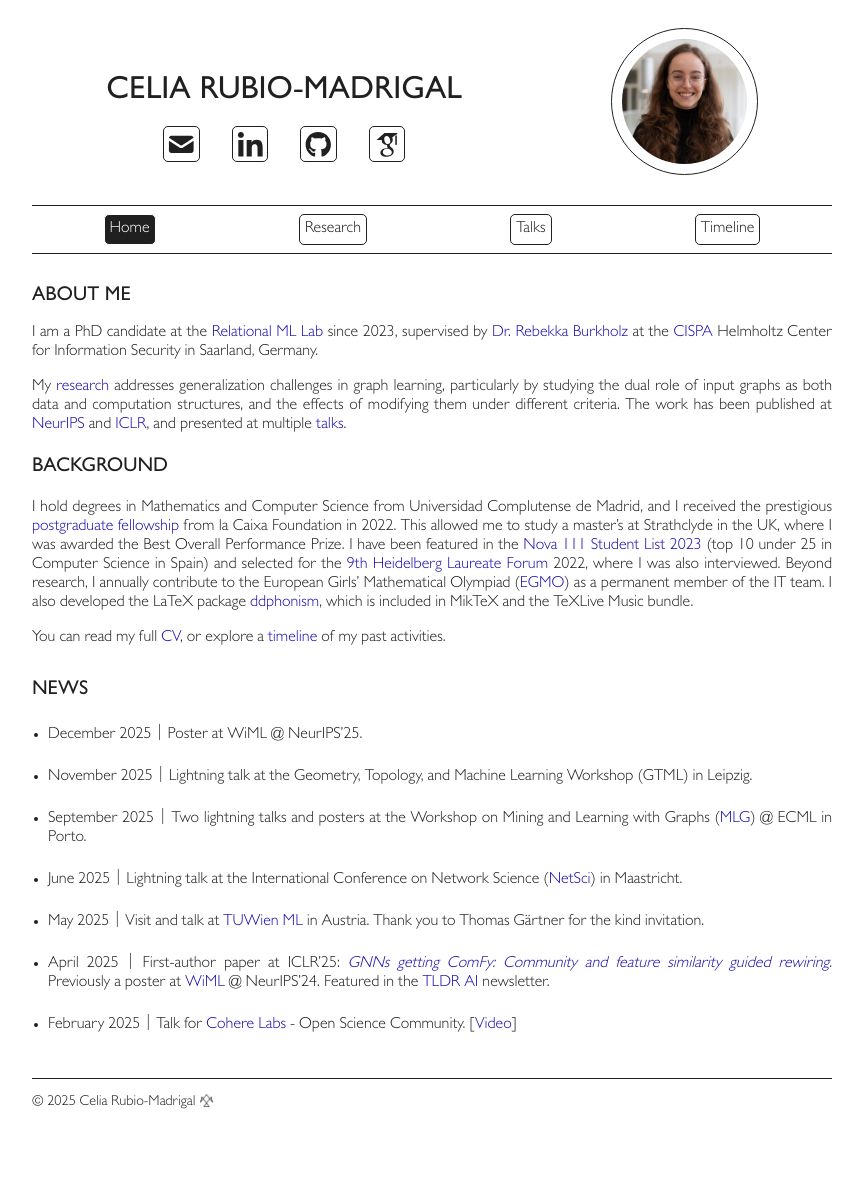
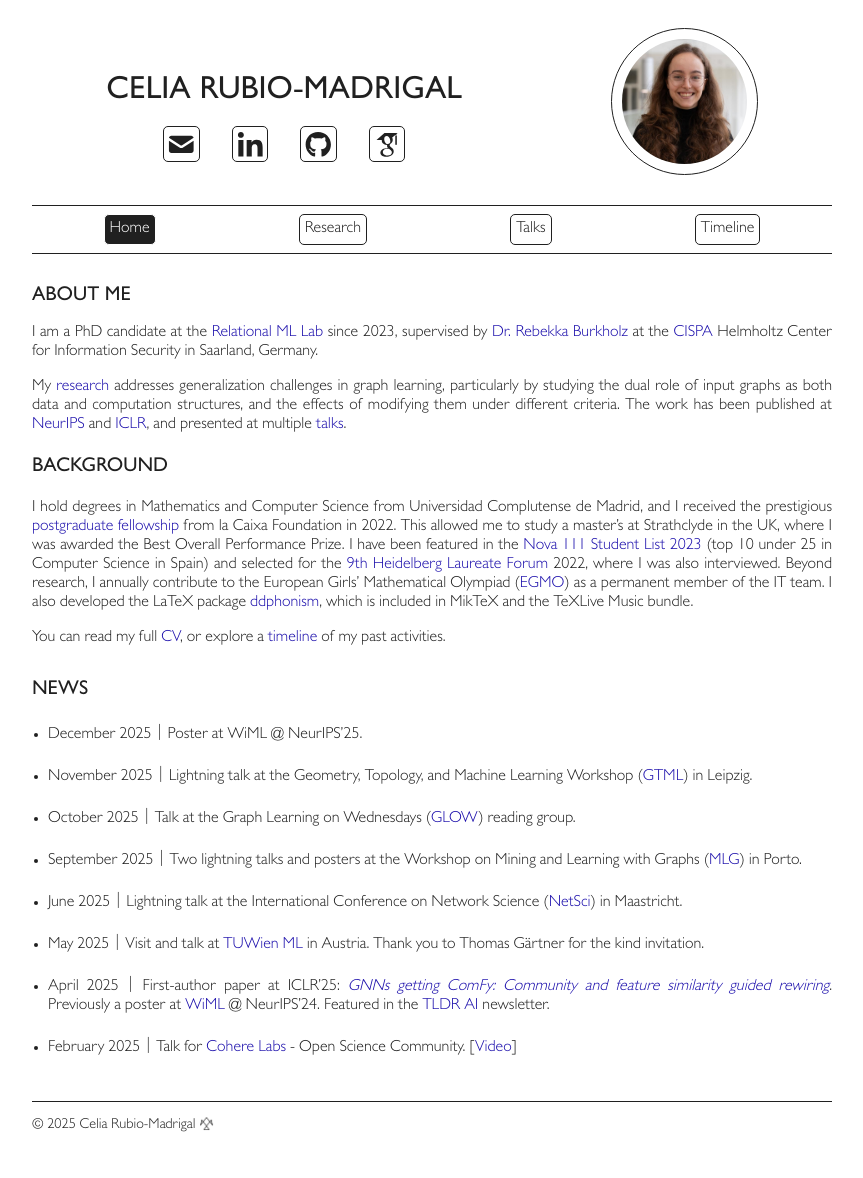
Before and after one commit to celrm/celrm.github.io, a Jekyll site: the page built from _pages/index.md, in a window 1280 px wide. Shown: the whole page, without its empty margins (208-1071 px from the left). Built offline with Jekyll 4.4.1, drawn with Linux system fonts in a browser that asks for light colours; before the commit the page ends 1155 px from its top, so only the background shows below that.

Commit message:
glow & wiml

```diff
--- a/_data/news.yml
+++ b/_data/news.yml
@@ -8,11 +8,15 @@ list:
     new: true
   - date: November 2025
     type: [event]
-    description: "Lightning talk at the Geometry, Topology, and Machine Learning Workshop (GTML) in Leipzig."
+    description: "Lightning talk at the Geometry, Topology, and Machine Learning Workshop ([GTML](https://www.mis.mpg.de/events/series/workshop-on-geometry-topology-and-machine-learning-gtml-2025)) in Leipzig."
+    new: true
+  - date: October 2025
+    type: [event]
+    description: "Talk at the Graph Learning on Wednesdays ([GLOW](https://sites.google.com/view/graph-learning-on-weds/events)) reading group."
     new: true
   - date: September 2025
     type: [event]
-    description: "Two lightning talks and posters at the Workshop on Mining and Learning with Graphs ([MLG](https://mlg-europe.github.io/2025/)) @ ECML in Porto."
+    description: "Two lightning talks and posters at the Workshop on Mining and Learning with Graphs ([MLG](https://mlg-europe.github.io/2025/)) in Porto."
     new: true
     event_name: mlg25
   - date: June 2025
@@ -94,7 +98,7 @@ list:
     description: "Research internship at Instituto de Ciencias Matemáticas (ICMAT): *Differential geometry methods in machine learning applications* with David Martín de Diego. [[Video](https://www.youtube.com/watch?v=_fYNNbpjrC0)]"
   - date: September 2019
     type: [publication]
-    description: "Four outreach articles in DIVULGAMAT: [*Serialismo y matemáticas (I)*](http://divulgamat.net/divulgamat15/index.php?option=com_content&view=article&id=18209:100-septiembre-19-serialismo-y-matematicas-i&catid=67:ma-y-matemcas&directory=67), [*Serialismo y matemáticas (II)*](http://divulgamat.net/divulgamat15/index.php?option=com_content&view=article&id=18227:101-octubre-19-serialismo-y-matematicas-ii&catid=67:ma-y-matemcas&directory=67), [*Serialismo y matemáticas (III)*](http://divulgamat.net/divulgamat15/index.php?option=com_content&view=article&id=18258:102-noviembre-19-serialismo-y-matematicas-iii&catid=67:ma-y-matemcas&directory=67), and [*Re-escalando música*](http://divulgamat.net/divulgamat15/index.php?option=com_content&view=article&id=18273:103-diciembre-19-re-escalando-musica)."
+    description: "Four outreach articles in DIVULGAMAT: [*Serialismo y matemáticas (I)*](https://web.archive.org/web/20200808125114/http://divulgamat.net/divulgamat15/index.php?option=com_content&view=article&id=18209&directory=67), [*Serialismo y matemáticas (II)*](https://web.archive.org/web/20230208100644/https://divulgamat.net/divulgamat15/index.php?option=com_content&view=article&id=18227&directory=67), [*Serialismo y matemáticas (III)*](https://web.archive.org/web/20240703234240/https://www.divulgamat.net/divulgamat15/index.php?option=com_content&view=article&id=18258&directory=67), and [*Re-escalando música*](https://web.archive.org/web/20240704095954/https://www.divulgamat.net/divulgamat15/index.php?option=com_content&view=article&id=18273&directory=67)."
   - date: August 2019
     type: [leisure]
     description: "LaTeX package [*ddphonism*](https://ctan.org/pkg/ddphonism) for twelve-tone music notation - you probably have it installed!"
--- a/_data/talks.yml
+++ b/_data/talks.yml
@@ -1,4 +1,10 @@
 list:
+- title: "Fixed Aggregation Features can rival GNNs."
+  events:
+  - place: "Workshop for Women in Machine Learning ([WiML](https://sites.google.com/wimlworkshop.org/wimlworkshopneurips2025/program)) at NeurIPS'25 in San Diego, USA."
+    date: 02.12.25
+    type: poster
+    event_name:
 - title: "Rewiring Graph Neural Networks: Less is more and structure matters. (Spectral pruning + ComFy)"
   events:
   - place: "Seminar of the [TUWien Machine Learning Research Unit](https://ml-tuw.github.io/ruml_seminar/) in Vienna, Austria. Invited talk."
@@ -12,11 +18,16 @@ list:
     event_name:
 - title: "GNNs getting ComFy: Community and feature similarity guided rewiring."
   events:
-  - place: "Workshop on Geometry, Topology, and Machine Learning (GTML) in Leipzig, Germany. Lightning talk."
-    date: 10-14.11.25
+  - place: "Graph Learning on Wednesdays ([GLOW](https://sites.google.com/view/graph-learning-on-weds/events)) reading group. Invited talk."
+    date: 29.10.25
+    url:
     type: talk
     event_name:
-  - place: "International Workshop on Mining and Learning with Graphs ([MLG](https://mlg-europe.github.io/2025/)) at ECML'25 in Porto, Portugal. Lightning talk and poster."
+  - place: "Workshop on Geometry, Topology, and Machine Learning ([GTML](https://www.mis.mpg.de/events/series/workshop-on-geometry-topology-and-machine-learning-gtml-2025)) in Leipzig, Germany. Lightning talk."
+    date: 13.11.25
+    type: talk
+    event_name:
+  - place: "International Workshop on Mining and Learning with Graphs ([MLG](https://mlg-europe.github.io/2025/)) in Porto, Portugal. Lightning talk and poster."
     date: 15.09.25
     type: talk
     event_name: mlg25
```
